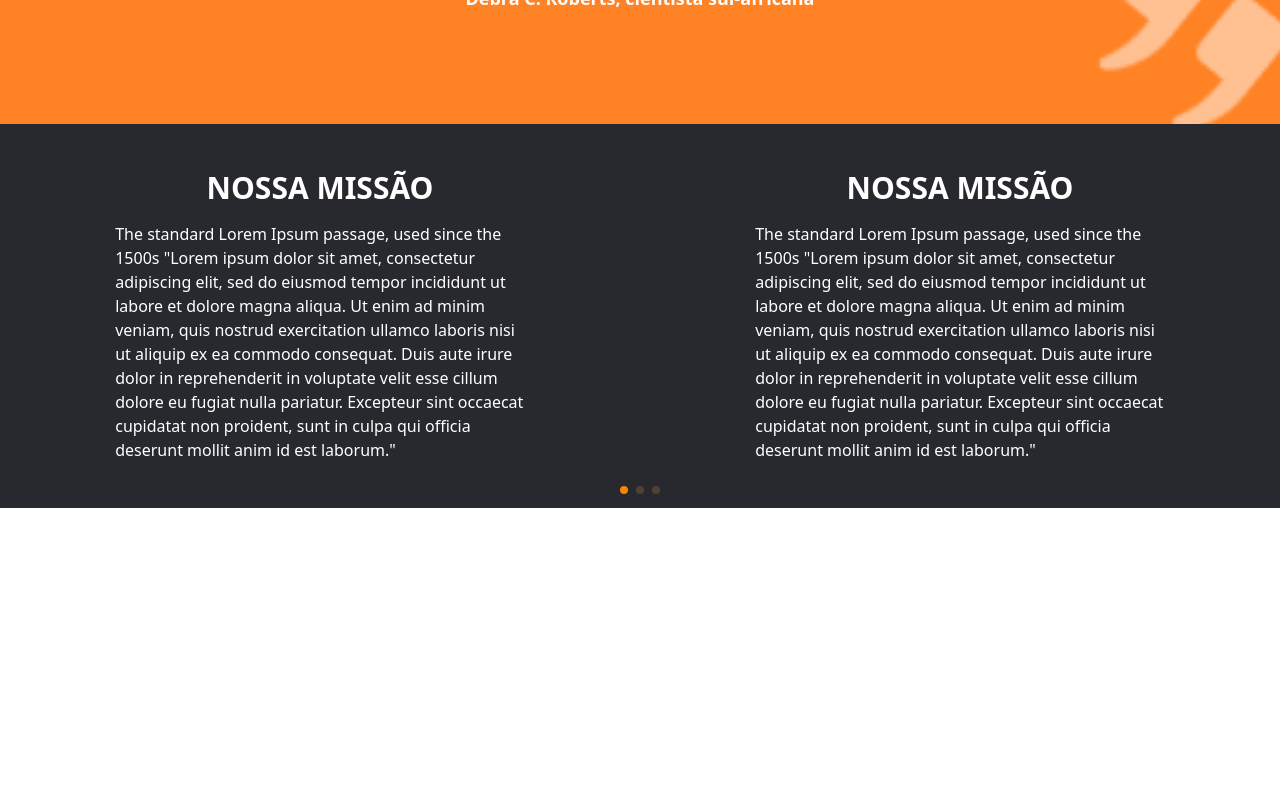
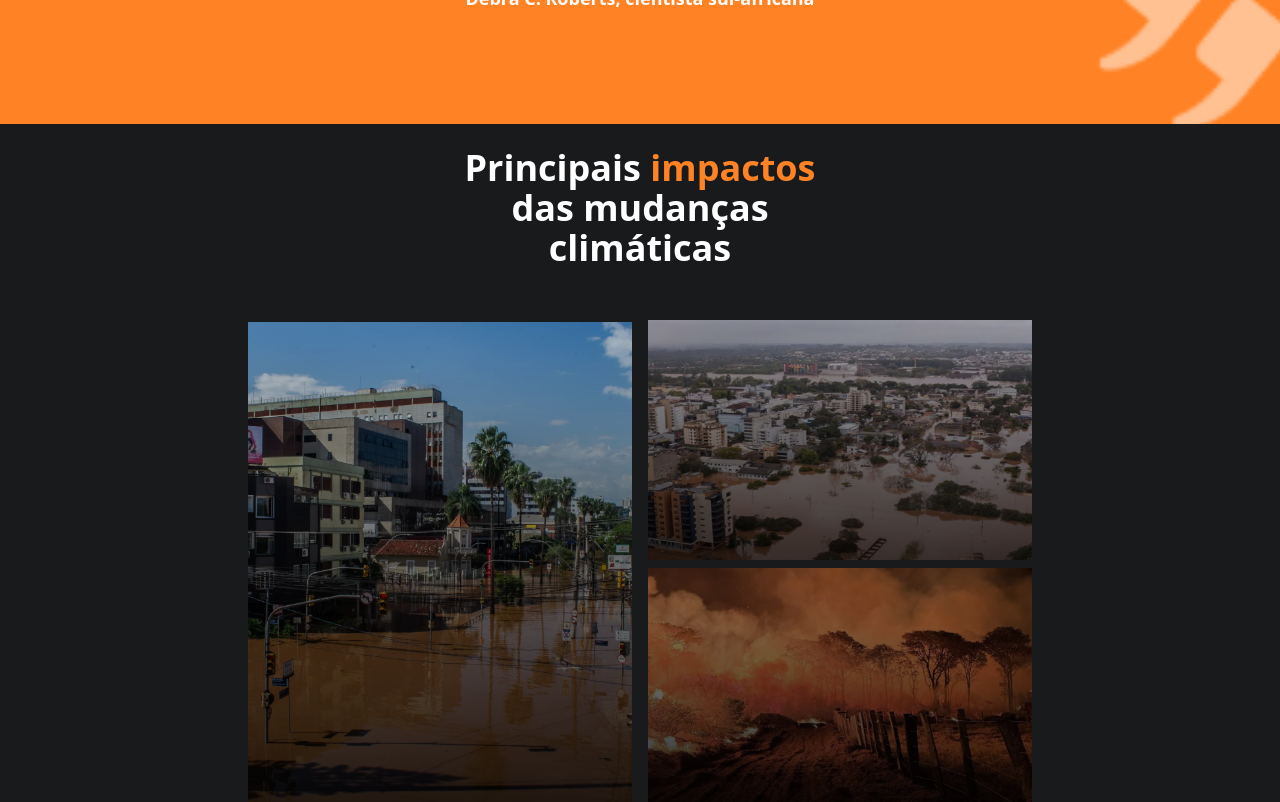
Before and after one commit to ImpactaOng/impacta, a React (Vite) app in the folder impacta/: page / in a window 1280 px wide. Shown: the part 260-1062 px from the top of the page. Before the commit the page ends 800 px from the top, so only its background shows below. Built offline with nearby package versions, Linux system fonts and the light colour scheme.

Commit message:
feat: finalizando responsividade da tela impacto

```diff
--- a/impacta/src/App.jsx
+++ b/impacta/src/App.jsx
@@ -1,11 +1,17 @@
 import React from "react";
 import Quotation from "./pages/Quotation";
 import Values from "./pages/Values";
+import Home from "./pages/home/Home";
+import Navbar from "./components/navbar/Navbar";
+import Impactos from "./pages/impactos";
 
 const App = () => {
     return (
         <div>
+
+
             <Quotation />
+            <Impactos />
             <Values />
         </div>
     );
--- a/impacta/src/components/CardValue/index.jsx
+++ b/impacta/src/components/CardValue/index.jsx
@@ -1,9 +1,9 @@
 import React from "react";
 
-const CardValue = () => {
+const CardValue = ({ title }) => {
     return (
         <div className="w-11/12 flex flex-col justify-around items-center h-4/5 s480:w-4/5 ">
-            <h2 className="font-bold text-3xl text-white">NOSSA MISSÃO</h2>
+            <h2 className="font-bold text-3xl text-white">{title}</h2>
             <p className="text-sm text-white s580:text-base s580:w-3/4 s880:w-3/5 s1080:w-2/4 s1180:w-4/5 s1380:w-11/12">
                 The standard Lorem Ipsum passage, used since the 1500s "Lorem
                 ipsum dolor sit amet, consectetur adipiscing elit, sed do
--- a/impacta/src/pages/Values/index.jsx
+++ b/impacta/src/pages/Values/index.jsx
@@ -40,15 +40,15 @@ const Values = () => {
                 className="w-full h-full flex justify-center items-center"
             >
                 <SwiperSlide className="!w-full  flex justify-center items-center s1180:!w-2/4 s1380:!w-2/6">
-                    <CardValue />
+                    <CardValue title="NOSSA MISSÃO"/>
                 </SwiperSlide>
 
                 <SwiperSlide className="!w-full  flex justify-center items-center s1180:!w-2/4 s1380:!w-2/6">
-                    <CardValue />
+                    <CardValue title="VISÃO"/>
                 </SwiperSlide>
 
                 <SwiperSlide className="!w-full flex justify-center items-center s1180:!w-2/4 s1380:!w-2/6">
-                    <CardValue />
+                    <CardValue title="VALORES"/>
                 </SwiperSlide>
             </Swiper>
         </section>
--- a/impacta/src/pages/home/Home.jsx
+++ b/impacta/src/pages/home/Home.jsx
@@ -1,31 +1,52 @@
-import React from 'react'
-import fotoHome from "../../assets/fotoHome.png"
-import fotoQueimada from "../../assets/fotoQueimada.png"
-import fotoUsina from "../../assets/fotoUsina.png"
+import React from "react";
+import fotoHome from "../../assets/fotoHome.png";
+import fotoQueimada from "../../assets/fotoQueimada.png";
+import fotoUsina from "../../assets/fotoUsina.png";
+
 export default function Home() {
     return (
-        <div className="bg-fundoPrincipal h-screen w-full">
-            <main className="gap-16 flex flex-col">
+        <main className="gap-16 flex flex-col bg-fundoPrincipal w-full">
             <div className="flex  gap-15 bg-[url('./assets/Back.png')] bg-no-repeat bg-cover  ">
                 <div className="flex flex-col justify-end w-6/12 items-center gap-10  h-96">
                     <div className=" flex flex-col justify-center">
-                            <h1 className="font-regular text-corPrincipal text-8xl " >IMPACTA</h1>
-                            <p className=" w-96 text-2sm text-white">Lorem ipsum dolor sit amet consectetur adipisicing elit. Aperiam ipsa quibusdam quidem dolores impedit modi consequuntur provident eaque, exercitationem, perferendis rerum cupiditate? Quae facere sit corrupti. Non totam nihil quos?</p>
+                        <h1 className="font-regular text-corPrincipal text-8xl ">
+                            IMPACTA
+                        </h1>
+                        <p className=" w-96 text-2sm text-white">
+                            Lorem ipsum dolor sit amet consectetur adipisicing
+                            elit. Aperiam ipsa quibusdam quidem dolores impedit
+                            modi consequuntur provident eaque, exercitationem,
+                            perferendis rerum cupiditate? Quae facere sit
+                            corrupti. Non totam nihil quos?
+                        </p>
                     </div>
-                        <div className=" bg-corPrincipal w-72 h-10  flex justify-center rounded-[50px] items-center text-xl cursor-pointer"><p className="font-semibold text-white">Trilha da consciência</p></div>
+                    <div className=" bg-corPrincipal w-72 h-10  flex justify-center rounded-[50px] items-center text-xl cursor-pointer">
+                        <p className="font-semibold text-white">
+                            Trilha da consciência
+                        </p>
                     </div>
                 </div>
-                <div className="flex justify-around">
+            </div>
+            <div className="flex justify-around mb-12">
                 <div className="flex gap-10">
-                        <img className='h-56' src={fotoQueimada} alt="" />
-                        <img className='h-56' src={fotoUsina} alt="" />
+                    <img className="h-56" src={fotoQueimada} alt="" />
+                    <img className="h-56" src={fotoUsina} alt="" />
                 </div>
-                    <div className="flex flex-col gap-10">
-                        <p className="w-96 text-2sm text-white ">Lorem ipsum dolor sit amet, consectetur adipiscing elit, sed do eiusmod tempor incididunt ut labore et dolore magna aliqua. Ut enim ad minim veniam, quis nostrud exercitation ullamco laboris nisi ut aliquip ex ea commodo consequat.</p>
-                        <div className=" bg-corPrincipal w-72 h-10  flex justify-center rounded-[50px] items-center text-x cursor-pointer"><p className="font-semibold text-white">Mapeamento local</p></div>
+                <div className="flex flex-col gap-10 ">
+                    <p className="w-96 text-2sm text-white ">
+                        Lorem ipsum dolor sit amet, consectetur adipiscing elit,
+                        sed do eiusmod tempor incididunt ut labore et dolore
+                        magna aliqua. Ut enim ad minim veniam, quis nostrud
+                        exercitation ullamco laboris nisi ut aliquip ex ea
+                        commodo consequat.
+                    </p>
+                    <div className=" bg-corPrincipal w-72 h-10  flex justify-center rounded-[50px] items-center text-x cursor-pointer">
+                        <p className="font-semibold text-white">
+                            Mapeamento local
+                        </p>
+                    </div>
                 </div>
             </div>
         </main>
-        </div>
-    )
+    );
 }
--- a/impacta/src/pages/impactos/index.jsx
+++ b/impacta/src/pages/impactos/index.jsx
@@ -1,21 +1,34 @@
-import React from 'react'
-import impactoUm from "../../assets/impactoUm.png"
-import impactoDois from "../../assets/impactoDois.png"
-import impactoTres from "../../assets/impactoTres.png"
+import React from "react";
+import impactoUm from "../../assets/impactoUm.png";
+import impactoDois from "../../assets/impactoDois.png";
+import impactoTres from "../../assets/impactoTres.png";
 
 export default function Impactos() {
-  return (
-    <div>
-      <section className='bg-fundoPrincipal h-screen w-full flex items-center justify-center gap-2 flex-col '>
-        <h2 className='text-white w-96 text-4xl text-center bg-red-600flex font-semibold'>Principais <span className='text-corPrincipal'>impactos</span> das mudanças climáticas</h2>
-        <div className='flex gap-20 h-full w-3/5 justify-center items-center '>
-          <img className='w-2/5 h-[98%]'  src={impactoUm} alt="" />
-          <div className='flex flex-col w-[45%] gap-3 justify-between'>
-            <img className='w-full' src={impactoDois} alt="" />
-            <img className='w-full' src={impactoTres} alt="" />
-          </div>
-        </div>
-      </section>
-    </div>
-  )
+    return (
+        <section className="bg-fundoPrincipal h-auto w-full flex items-center justify-around gap-7 flex-col ">
+            <h2 className="text-white w-72 text-2xl text-center bg-red-600flex font-semibold my-6 s1180:text-4xl s1180:w-96">
+                Principais <span className="text-corPrincipal">impactos</span>{" "}
+                das mudanças climáticas
+            </h2>
+            <div className="flex  flex-col gap-18 h-[70%] w-4/5 justify-center items-center gap-x-4 gap-6 mb-8 s1180:flex-row ">
+                <img
+                    className="w-full h-60 s480:w-4/5 s680:w-3/5 s880:w-2/4 s1180:h-full s1180:w-96 "
+                    src={impactoUm}
+                    alt=""
+                />
+                <div className="flex flex-col w-full  items-center gap-6 s1180:w-96 s1180:h-full s1180:gap-2 ">
+                    <img
+                        className="w-full h-60 s480:w-4/5 s680:w-3/5 s880:w-2/4 s1180:w-full"
+                        src={impactoDois}
+                        alt=""
+                    />
+                    <img
+                        className="w-full h-60 s480:w-4/5 s680:w-3/5 s880:w-2/4 s1180:w-full"
+                        src={impactoTres}
+                        alt=""
+                    />
+                </div>
+            </div>
+        </section>
+    );
 }
```
Also changed, not shown: impacta/src/components/navbar/Navbar.jsx (+16 -6 lines). Lines whose indentation alone changed are shown as unchanged.
